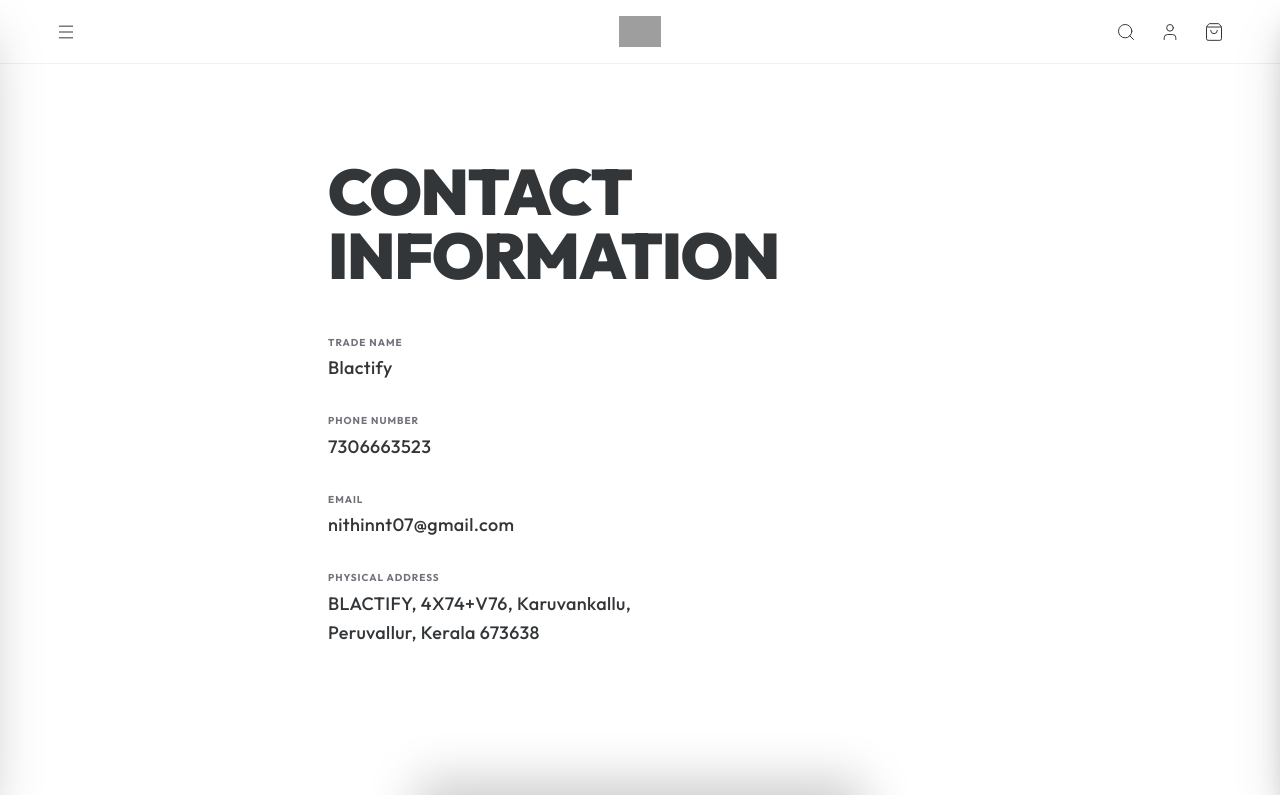
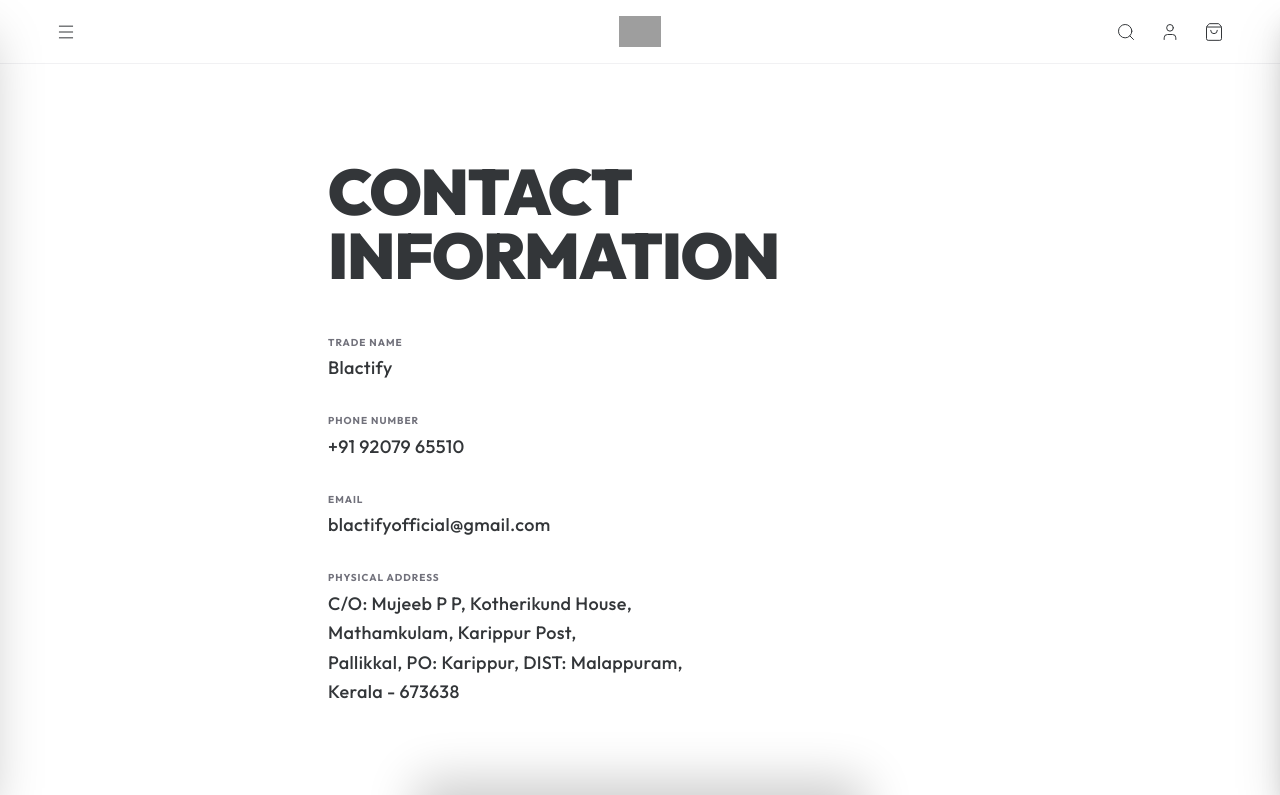
Before and after one commit to blactifyofficial-ui/blactify_official, a Next.js app: page /contact in a window 1280 px wide. Shown: the top 795 px of the page. Built offline with nearby package versions, Linux system fonts and the light colour scheme; no server answers; the database is empty; grey boxes are pictures that could not be loaded; a web font is replaced by a local one.

Commit message:
Update contact details globally

```diff
--- a/src/app/contact/page.tsx
+++ b/src/app/contact/page.tsx
@@ -19,21 +19,23 @@
 
           <div className="flex flex-col gap-1">
             <span className="text-zinc-500 font-bold uppercase text-[10px] tracking-widest">Phone number</span>
-            <p className="text-black text-lg">7306663523</p>
+            <p className="text-black text-lg">+91 92079 65510</p>
           </div>
 
           <div className="flex flex-col gap-1">
             <span className="text-zinc-500 font-bold uppercase text-[10px] tracking-widest">Email</span>
-            <a href="mailto:nithinnt07@gmail.com" className="text-black text-lg hover:underline">
-              nithinnt07@gmail.com
+            <a href="mailto:blactifyofficial@gmail.com" className="text-black text-lg hover:underline">
+              blactifyofficial@gmail.com
             </a>
           </div>
 
           <div className="flex flex-col gap-1">
             <span className="text-zinc-500 font-bold uppercase text-[10px] tracking-widest">Physical address</span>
             <p className="text-black text-lg leading-relaxed max-w-md">
-              BLACTIFY, 4X74+V76, Karuvankallu,<br />
-              Peruvallur, Kerala 673638
+              C/O: Mujeeb P P, Kotherikund House,<br />
+              Mathamkulam, Karippur Post,<br />
+              Pallikkal, PO: Karippur, DIST: Malappuram,<br />
+              Kerala - 673638
             </p>
           </div>
         </div>
--- a/src/app/invoice/[orderId]/page.tsx
+++ b/src/app/invoice/[orderId]/page.tsx
@@ -294,7 +294,7 @@
 
                     <div className="mt-12 text-[10px] text-zinc-300 flex justify-center gap-8 uppercase tracking-widest border-t border-zinc-50 pt-8">
                         <span>blactify.com</span>
-                        <span>nithinnt07@gmail.com</span>
+                        <span>blactifyofficial@gmail.com</span>
                     </div>
                 </div>
 
--- a/src/app/policy/privacy/page.tsx
+++ b/src/app/policy/privacy/page.tsx
@@ -60,7 +60,7 @@
                     <section className="space-y-4 pt-12 border-t border-zinc-100">
                         <h2 className="text-sm font-bold uppercase tracking-widest text-black">Contact Us</h2>
                         <p>
-                            If you have any questions about this Privacy Policy, please contact us at <a href="mailto:nithinnt07@gmail.com" className="text-black font-medium underline">nithinnt07@gmail.com</a>.
+                            If you have any questions about this Privacy Policy, please contact us at <a href="mailto:blactifyofficial@gmail.com" className="text-black font-medium underline">blactifyofficial@gmail.com</a>.
                         </p>
                     </section>
                 </div>
--- a/src/app/policy/shipping/page.tsx
+++ b/src/app/policy/shipping/page.tsx
@@ -77,7 +77,7 @@
                     <section className="space-y-4 pt-12 border-t border-zinc-100">
                         <h2 className="text-sm font-bold uppercase tracking-widest text-black">Contact Us</h2>
                         <p>
-                            If you have any questions about our shipping policy, please contact us at <a href="mailto:nithinnt07@gmail.com" className="text-black font-medium underline">nithinnt07@gmail.com</a>.
+                            If you have any questions about our shipping policy, please contact us at <a href="mailto:blactifyofficial@gmail.com" className="text-black font-medium underline">blactifyofficial@gmail.com</a>.
                         </p>
                     </section>
                 </div>
--- a/src/app/policy/terms/page.tsx
+++ b/src/app/policy/terms/page.tsx
@@ -64,7 +64,7 @@
                     <section className="space-y-4 pt-12 border-t border-zinc-100">
                         <h2 className="text-sm font-bold uppercase tracking-widest text-black">Contact Us</h2>
                         <p>
-                            For any queries regarding these terms, reach out at <a href="mailto:nithinnt07@gmail.com" className="text-black font-medium underline">nithinnt07@gmail.com</a>.
+                            For any queries regarding these terms, reach out at <a href="mailto:blactifyofficial@gmail.com" className="text-black font-medium underline">blactifyofficial@gmail.com</a>.
                         </p>
                     </section>
                 </div>
--- a/src/app/support/page.tsx
+++ b/src/app/support/page.tsx
@@ -168,7 +168,7 @@
                     <p className="text-zinc-400 text-[10px] font-bold uppercase tracking-[0.2em] mt-4">Raise a ticket and we&apos;ll get back to you</p>
                     <div className="mt-8 p-4 bg-zinc-50 border border-zinc-100 rounded-2xl flex items-center justify-between">
                         <span className="text-[10px] font-bold uppercase tracking-widest text-zinc-400">Direct Contact</span>
-                        <a href="mailto:nithinnt07@gmail.com" className="text-[11px] font-bold text-black hover:underline tracking-tight">nithinnt07@gmail.com</a>
+                        <a href="mailto:blactifyofficial@gmail.com" className="text-[11px] font-bold text-black hover:underline tracking-tight">blactifyofficial@gmail.com</a>
                     </div>
                 </header>
 
--- a/src/components/layout/Footer.tsx
+++ b/src/components/layout/Footer.tsx
@@ -41,12 +41,12 @@
                                     </a>
                                 </li>
                                 <li>
-                                    <a href="https://wa.me/917306663523" target="_blank" rel="noopener noreferrer" className="hover:text-zinc-500 transition-colors">
+                                    <a href="https://wa.me/919207965510" target="_blank" rel="noopener noreferrer" className="hover:text-zinc-500 transition-colors">
                                         WhatsApp
                                     </a>
                                 </li>
                                 <li>
-                                    <a href="mailto:nithinnt07@gmail.com?subject=Support%20Request%20-%20BLACTIFY" className="hover:text-zinc-500 transition-colors">
+                                    <a href="mailto:blactifyofficial@gmail.com?subject=Support%20Request%20-%20BLACTIFY" className="hover:text-zinc-500 transition-colors">
                                         Email
                                     </a>
                                 </li>
--- a/src/lib/config.ts
+++ b/src/lib/config.ts
@@ -1,7 +1,7 @@
 export const SELLER_CONFIG = {
-    email: process.env.SELLER_EMAIL || "nithinnt07@gmail.com",
-    resendApiKey: process.env.RESEND_API_KEY || "",
-    fromEmail: (process.env.RESEND_FROM_EMAIL || "Blactify <nithinnt07@gmail.com>").trim().replace(/^["']|["']$/g, ""),
+    email: process.env.SELLER_EMAIL || "blactifyofficial@gmail.com",
+    supportEmail: "blactifyofficial@gmail.com",
+    fromEmail: (process.env.RESEND_FROM_EMAIL || "Blactify <blactifyofficial@gmail.com>").trim().replace(/^["']|["']$/g, ""),
     telegramToken: process.env.TELEGRAM_BOT_TOKEN || "",
     telegramChatId: process.env.TELEGRAM_CHAT_ID || "",
 };
--- a/src/lib/delhivery/operations.ts
+++ b/src/lib/delhivery/operations.ts
@@ -38,7 +38,7 @@
         pickup_location: {
             name: shopName,
             add: "Blactify Studio, Kozhikode, Kerala",
-            phone: "7306663523",
+            phone: "9207965510",
             pin: originPin
         }
     };
```
